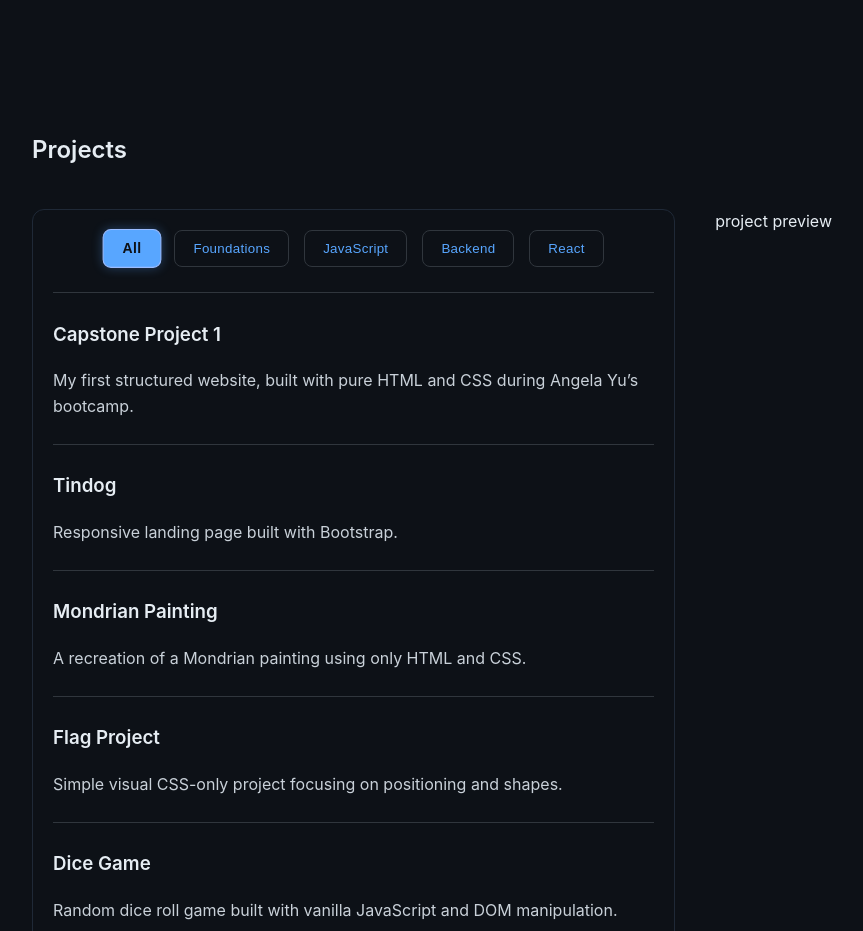
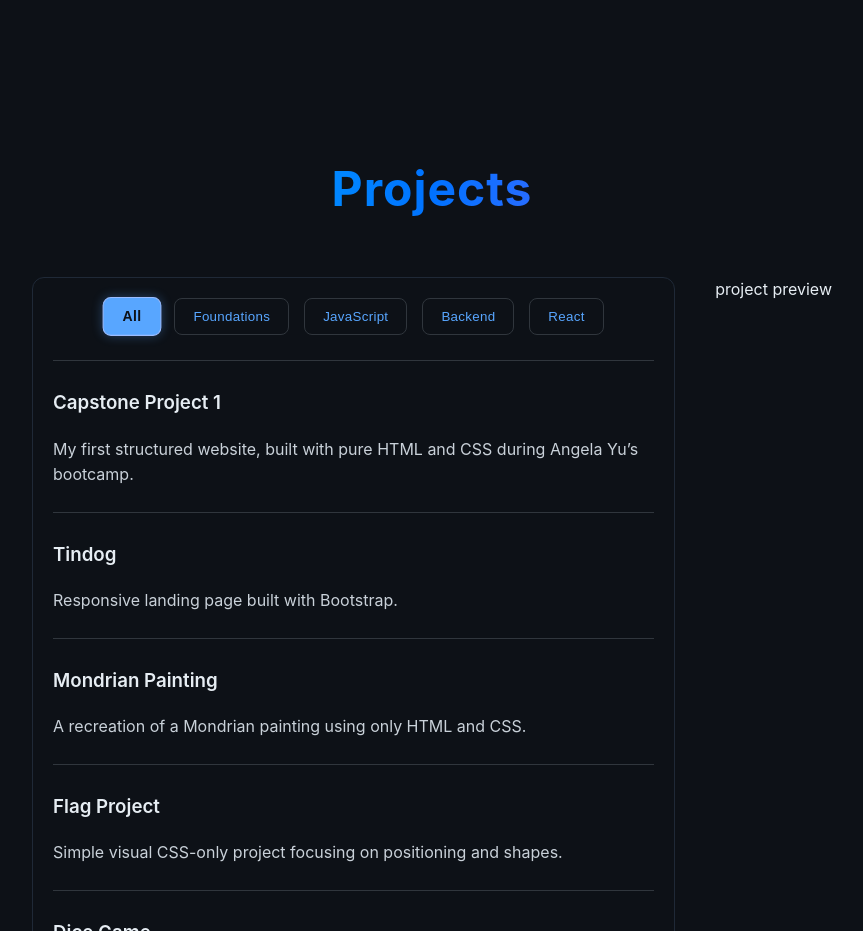
Before and after one commit to oizzoo/oizzoo.github.io, a React app: page / in a window 1280 px wide. Shown: the part 1320-2251 px from the top of the page, without its empty margins (208-1071 px from the left). Built offline with nearby package versions, Linux system fonts and the light colour scheme; the HTML template or start-up script is replaced by a standard one.

Commit message:
style(projects): center section title and add gradient text effect for better visual hierarchy

```diff
--- a/src/components/projects/Projects.css
+++ b/src/components/projects/Projects.css
@@ -24,3 +24,14 @@ aside {
   border-radius: 12px;
   border: 1px solid #1f2937;
 }
+
+.section-title {
+  text-align: center;
+  font-size: 3rem;
+  margin-bottom: 50px;
+  letter-spacing: 1px;
+  font-weight: 700;
+  background: linear-gradient(90deg, #00c6ff, #0072ff, #9b5cff);
+  -webkit-background-clip: text;
+  -webkit-text-fill-color: transparent;
+}
```
